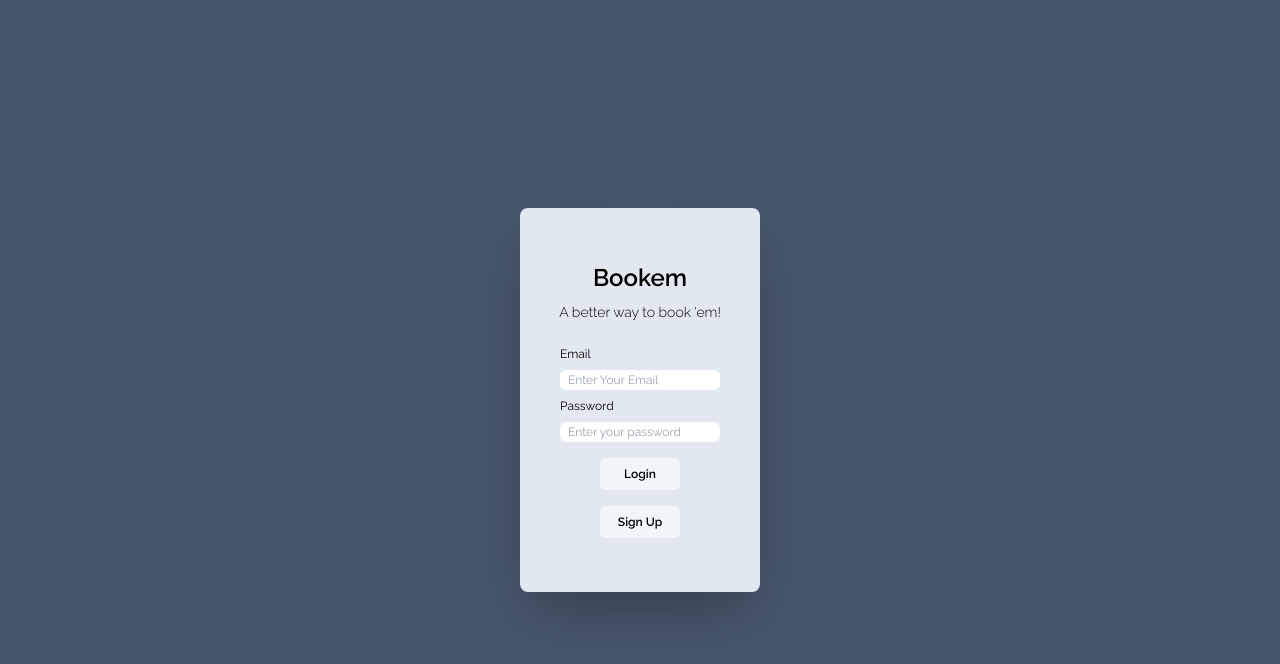
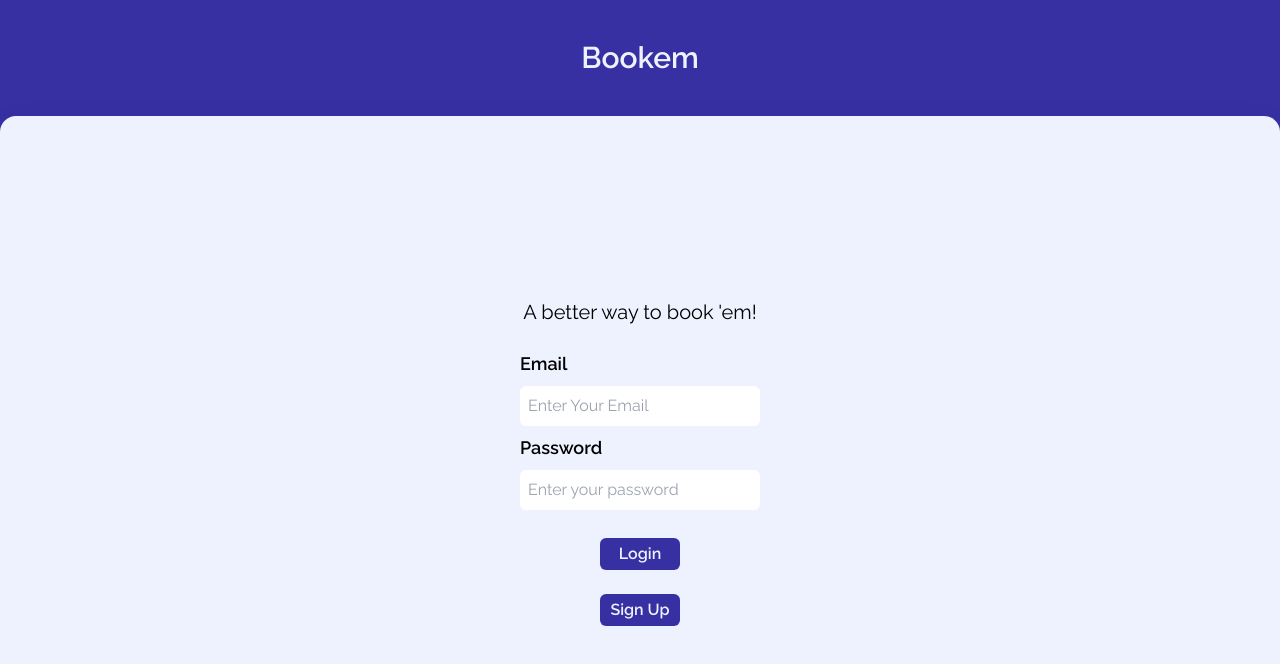
Before and after one commit to imcaletian/capstone-bookha_client, a React (Vite) app: page / in a window 1280 px wide. Shown: the top 664 px of the page. Built offline with nearby package versions, Linux system fonts and the light colour scheme; no server answers.

Commit message:
updated styling

```diff
--- a/src/components/DashboardCard.jsx
+++ b/src/components/DashboardCard.jsx
@@ -1,7 +1,9 @@
+import DashboardHero from "./DashboardHero"
+
 const DashboardCard = (props) => {
     return (
-        <div className="border-2 border-white w-[28rem] h-[100rem] bg-indigo-100 m-auto rounded-xl flex flex-col gap-3">
-
+        <div className=" w-full h-[100rem] bg-indigo-100 mx-auto rounded-2xl flex flex-col gap-3 overflow-hidden mt-2">
+            <DashboardHero artistInfo={props.artistInfo} />
             <div className="w-full h-48">
                 <h1 className="font-semibold text-lg">
                 You Have 3 Upcoming Events
--- a/src/components/DashboardHero.jsx
+++ b/src/components/DashboardHero.jsx
@@ -3,11 +3,11 @@ import ActionBar from "./ActionBar/ActionBar"
 const DashboardHero = (props) => {
     return (
         <div>
-            <div className="flex w-full bg-indigo-800 h-40 items-center pl-10 gap-4">
+            <div className="flex w-full bg-indigo-900 h-40 items-center pl-10 gap-4">
                 <div className="w-24 aspect-square bg-white rounded-full overflow-hidden">
                     <img src={props.artistInfo ? props.artistInfo.avatar_url : "" } alt="userURL" />
                 </div>
-                <h1 className="text-indigo-50 font-semibold text-xl">Hello {props.artistInfo ? props.artistInfo.name : "UserName"}!</h1>
+                <h1 className="text-indigo-50 font-semibold text-2xl">Hello {props.artistInfo ? props.artistInfo.name : "UserName"}!</h1>
             </div>
         </div>
     )
--- a/src/components/ProfileHero/ProfileHero.jsx
+++ b/src/components/ProfileHero/ProfileHero.jsx
@@ -4,7 +4,7 @@ const ProfileHero = (props) => {
 
     console.log(props.artistInfo)
     return (
-        <div className="flex flex-col relative">
+        <div className="flex flex-col relative mt-2">
             <div className="w-full bg-indigo-200 h-48 rounded-t-2xl"></div>
             <div className="w-36 aspect-square bg-white rounded-full overflow-hidden z-10 absolute top-28 left-[calc(50%-4.5rem)] transition-transform hover:scale-110">
                 <img className="hero--avatar__img" src={props.artistInfo !== null ? props.artistInfo.avatar_url : ""} alt="" />
--- a/src/components/SetupForms/Form1.jsx
+++ b/src/components/SetupForms/Form1.jsx
@@ -1,7 +1,7 @@
 import supabase from "../../supabaseClient"
 import { useFormik } from "formik";
 import * as Yup from "yup";
-import { useNavigate } from "react-router-dom";
+import { Link, useNavigate } from "react-router-dom";
 
 function Form1(props) {
     const nav = useNavigate()
@@ -70,16 +70,12 @@ function Form1(props) {
         }
         finally {
             alert ('Changes made!')
-            nav('/dashboard')
+            nav('/home')
         }
     }
 
-
-    console.log(formik.values)
-
-
     return (
-        <form className="flex flex-col gap-2 [&>label]:text-white [&>input]:p-2" onSubmit={formik.handleSubmit} >
+        <form className="flex flex-col gap-2 mx-10 p-10 max-w-xl [&>label]:text-indigo-900 [&>label]:select-none [&>label]:font-semibold [&>input]:p-2 [&>input]:rounded-lg" onSubmit={formik.handleSubmit} >
             <label>
                 Aritst Name
             </label>
@@ -107,8 +103,10 @@ function Form1(props) {
             <label>
                 Description
             </label>
-            <textarea name="description" className="h-36" onChange={formik.handleChange} value={formik.values.description} />
-            <input type="submit" value={props.userInfo ? "Update" : "Submit"} className="bg-indigo-50 p-4" />
+            <textarea name="description" className="h-36 p-2 rounded-lg resize-none" onChange={formik.handleChange} value={formik.values.description} />
+            <div className="flex justify-between my-3">
+            <input type="submit" value={props.userInfo ? "Update" : "Submit"} className="bg-indigo-50 p-3 w-full rounded-lg cursor-pointer" />
+            </div>
         </form>
     )
 }
--- a/src/components/login.jsx
+++ b/src/components/login.jsx
@@ -1,26 +1,23 @@
 
 import { Link } from "react-router-dom";
 
-export default function Login (props) {
+export default function Login(props) {
 
     return (
-        <div className="h-screen w-screen flex justify-center items-center bg-slate-600">
-        <div className="mx-auto rounded-lg w-60 h-96 flex flex-col justify-center items-center bg-slate-200 shadow-2xl">
-            <h1 className="text-2xl font-semibold">Bookem</h1>
-            <p className="text-sm font-light py-2">A better way to book 'em!</p>
-            <div className="p-3">
-                <form onSubmit={props.formik.handleSubmit} className="flex w-sfull flex-col gap-2 py-1" >
-                    <label className="text-xs" htmlFor="email">Email</label>
-                    <input className="rounded-md text-xs w-40 h-5 p-2" type="email" name="email" placeholder="Enter Your Email" value={props.formik.values.email} onChange={props.formik.handleChange} />
-                    <label className="text-xs" htmlFor="password">Password</label>
-                    <input className="rounded-md text-xs w-40 h-5 p-2" type="password" name="password" placeholder="Enter your password" value={props.formik.values.password} onChange={props.formik.handleChange} />
-                    <input className="rounded-md text-xs font-semibold flex w-20 h-8 mt-2 cursor-pointer bg-slate-100 items-center justify-center self-center" type="submit" value="Login" />
+        <>
+            <p className="text-xl py-2">A better way to book 'em!</p>
+            <div className="w-60 p-3 box-content">
+                <form onSubmit={props.formik.handleSubmit} className="flex flex-col gap-2 py-1" >
+                    <label className="text-lg font-semibold" htmlFor="email">Email</label>
+                    <input className="rounded-md text-base p-2" type="email" name="email" placeholder="Enter Your Email" value={props.formik.values.email} onChange={props.formik.handleChange} />
+                    <label className="text-lg font-semibold" htmlFor="password">Password</label>
+                    <input className="rounded-md text-base p-2" type="password" name="password" placeholder="Enter your password" value={props.formik.values.password} onChange={props.formik.handleChange} />
+                    <input className="rounded-md text-base font-semibold flex w-20 h-8 mt-2 cursor-pointer bg-indigo-800 text-indigo-50 items-center justify-center self-center px-18 mt-5 box-border" type="submit" value="Login" />
                 </form>
             </div>
             <div className="flex flex-row gap-2">
-                <Link to="/signup"><div className="rounded-md text-xs font-semibold flex w-20 h-8 bg-slate-100 items-center justify-center">Sign Up</div></Link>
+                <Link to="/signup"><div className="rounded-md text-base font-semibold flex w-20 h-8 mt-2 cursor-pointer bg-indigo-800 text-indigo-50 items-center justify-center px-18">Sign Up</div></Link>
             </div>
-        </div>
-        </div>
+        </>
     )
 }
--- a/src/components/signup.jsx
+++ b/src/components/signup.jsx
@@ -1,25 +1,18 @@
-import { Link } from "react-router-dom";
-
-export default function SignUp (props) {
-
-
+export default function SignUp(props) {
     return (
-        <div className="h-screen w-screen flex justify-center items-center bg-slate-600">
-        <div className="mx-auto rounded-lg w-60 h-96 flex flex-col justify-center items-center bg-slate-200 shadow-2xl">
-            <Link to="../"><h1 className="text-2xl font-semibold">Bookem</h1></Link>
-            <p className="text-sm font-light py-2">Let's get you started!</p>
+        <>
+            <p className="text-xl py-2">Let's get you started!</p>
             <div className="p-3">
-                <form onSubmit={props.formik.handleSubmit} className="flex w-sfull flex-col gap-2 py-1">
-                    <label className={`text-xs ${props.formik.errors.email ? "text-red-400" : ""}`} htmlFor="email" >{props.formik.errors.email ? props.formik.errors.email: "Email"}</label>
-                    <input className="rounded-md text-xs w-40 h-5 p-2" type="email" name="email" placeholder="Enter Your Email" value={props.formik.values.email} onChange={props.formik.handleChange} />
-                    <label className={`text-xs ${props.formik.errors.password ? "text-red-400" : ""}`} htmlFor="password">{props.formik.errors.password ? props.formik.errors.password: "Password"}</label>
-                    <input className="rounded-md text-xs w-40 h-5 p-2" type="password" name="password" placeholder="Enter your password" value={props.formik.values.password} onChange={props.formik.handleChange} />
-                    <label className={`text-xs ${props.formik.errors.passwordConfirm ? "text-red-400" : ""}`} htmlFor="confirm">{props.formik.errors.passwordConfirm ? props.formik.errors.passwordConfirm: "Confirm Password"}</label>
-                    <input className="rounded-md text-xs w-40 h-5 p-2" type="password" name="passwordConfirm" placeholder="Enter your password" value={props.formik.values.passwordConfirm} onChange={props.formik.handleChange} />
-                    <div className=" rounded-md text-xs font-semibold flex w-20 h-8 mt-2 bg-slate-100 items-center justify-center self-center"><input type="submit" value="Register" /></div>
+                <form onSubmit={props.formik.handleSubmit} className="flex flex-col gap-2 py-1">
+                    <label className={`text-lg font-semibold ${props.formik.errors.email ? "text-red-400" : ""}`} htmlFor="email" >{props.formik.errors.email ? props.formik.errors.email : "Email"}</label>
+                    <input className="rounded-md text-base p-2" type="email" name="email" placeholder="Enter Your Email" value={props.formik.values.email} onChange={props.formik.handleChange} />
+                    <label className={`text-lg font-semibold ${props.formik.errors.password ? "text-red-400" : ""}`} htmlFor="password">{props.formik.errors.password ? props.formik.errors.password : "Password"}</label>
+                    <input className="rounded-md text-base p-2" type="password" name="password" placeholder="Enter your password" value={props.formik.values.password} onChange={props.formik.handleChange} />
+                    <label className={`text-lg font-semibold ${props.formik.errors.passwordConfirm ? "text-red-400" : ""}`} htmlFor="confirm">{props.formik.errors.passwordConfirm ? props.formik.errors.passwordConfirm : "Confirm Password"}</label>
+                    <input className="rounded-md text-base p-2" type="password" name="passwordConfirm" placeholder="Enter your password" value={props.formik.values.passwordConfirm} onChange={props.formik.handleChange} />
+                    <div className="rounded-md text-base font-semibold flex w-20 h-8 mt-4 cursor-pointer bg-indigo-800 text-indigo-50 items-center self-center justify-center px-18"><input type="submit" value="Register" /></div>
                 </form>
             </div>
-        </div>
-        </div>
+        </>
     )
 }
--- a/src/pages/Landing.jsx
+++ b/src/pages/Landing.jsx
@@ -58,16 +58,16 @@ function Landing() {
                     password: password
                 })
             if (error) throw error;
-        alert (`Welcome Back!`)
+            alert(`Welcome Back!`)
             console.log(data)
             localStorage.setItem("bookem_token", data.session.access_token)
             localStorage.setItem("bookem_user_id", data.user.id)
-        nav ('/home')
+            nav('/home')
         }
-        catch(error){
+        catch (error) {
             alert(error.error_description || error.message)
         }
-        finally{setLoading(false)}
+        finally { setLoading(false) }
     }
 
 
@@ -83,19 +83,28 @@ function Landing() {
             if (data) throw data;
             alert("Check your email for the login link!")
         }
-        catch(error){
+        catch (error) {
             alert(error.error_description || error.message)
         }
-        finally{
+        finally {
             setLoading(false)
         }
     }
 
     return (
+        <div className="h-screen w-screen flex flex-col justify-center items-center bg-indigo-800">
+
+            <Link to="/"><div className="py-10">
+                <h1 className="text-3xl font-semibold text-indigo-50">Bookem</h1>
+            </div></Link>
+            <div className="rounded-t-2xl w-full h-full flex flex-col justify-center items-center bg-indigo-50 shadow-2xl">
                 <Routes>
                     <Route path="/" element={<Login formik={formikLogin} />} />
                     <Route path="/signup" element={<SignUp formik={formikRegister} />} />
                 </Routes>
+            </div>
+        </div>
+
     )
 }
 
```
Also changed, not shown: src/pages/ArtistSetUp.jsx (+17 -9 lines), src/pages/Dashboard.jsx (+1 -6 lines). Lines whose indentation alone changed are shown as unchanged.
